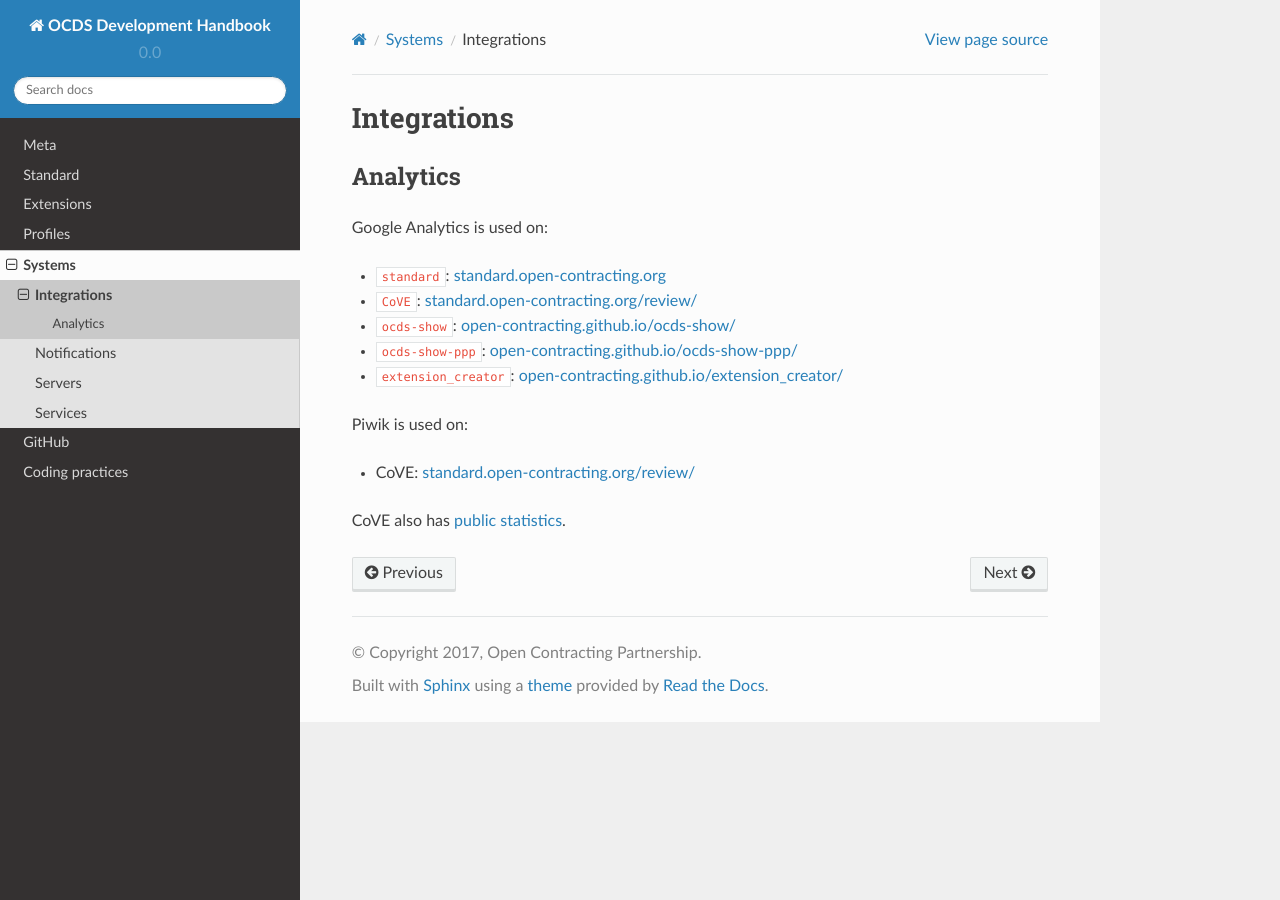
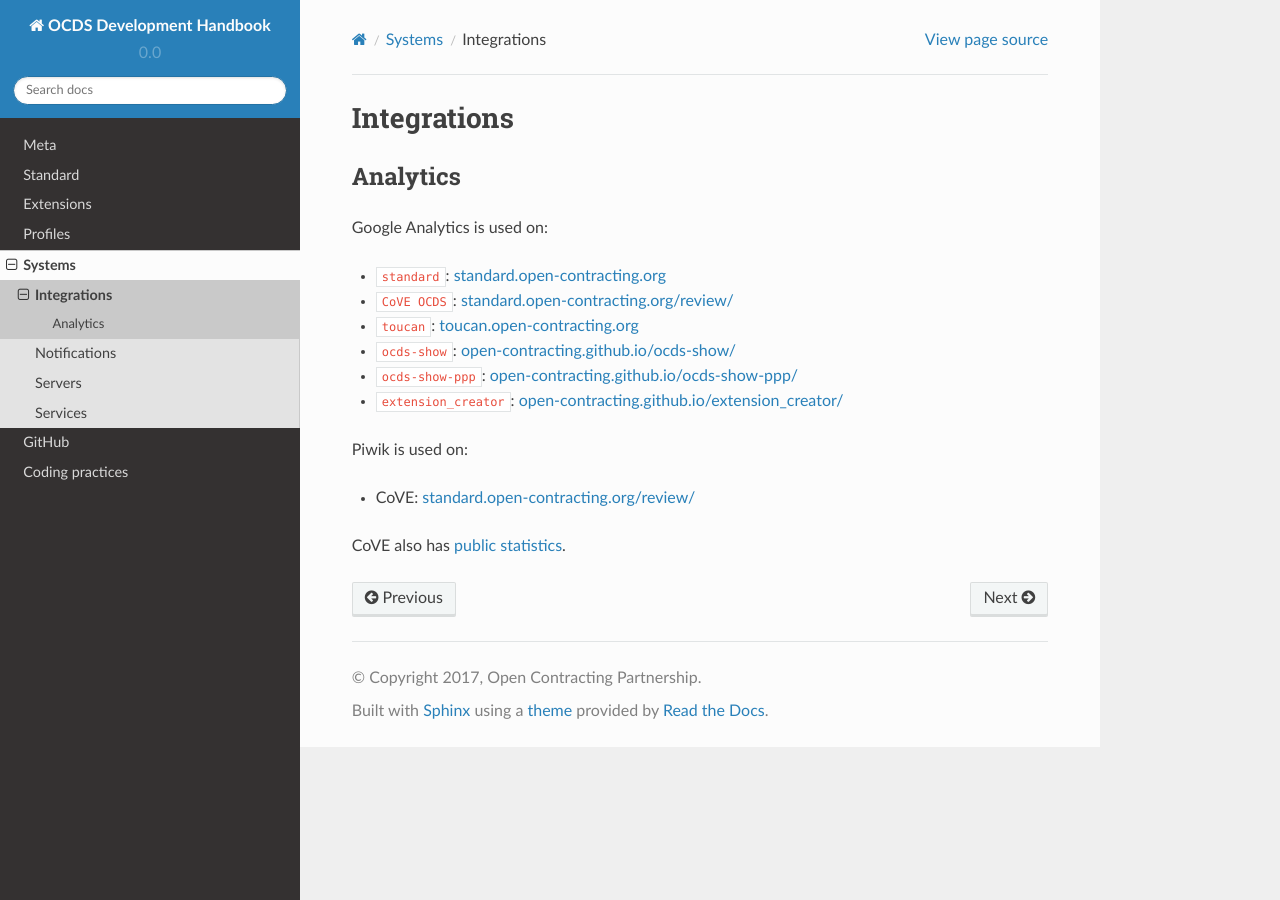
Before and after one commit to open-contracting/standard-development-handbook, a Sphinx documentation site: the page built from docs/systems/integrations.md, in a window 1280 px wide. Built offline with Sphinx 7.4.7 and the Read the Docs theme 2.0.0, drawn with Linux system fonts in a browser that asks for light colours.

Commit message:
Add toucan to Google Analytics list

```diff
--- a/docs/systems/integrations.md
+++ b/docs/systems/integrations.md
@@ -5,7 +5,8 @@
 Google Analytics is used on:
 
 * `standard`: [standard.open-contracting.org](https://standard.open-contracting.org/)
-* `CoVE`: [standard.open-contracting.org/review/](https://standard.open-contracting.org/review/)
+* `CoVE OCDS`: [standard.open-contracting.org/review/](https://standard.open-contracting.org/review/)
+* `toucan`: [toucan.open-contracting.org](https://toucan.open-contracting.org/)
 * `ocds-show`: [open-contracting.github.io/ocds-show/](https://open-contracting.github.io/ocds-show/)
 * `ocds-show-ppp`: [open-contracting.github.io/ocds-show-ppp/](https://open-contracting.github.io/ocds-show-ppp/)
 * `extension_creator`: [open-contracting.github.io/extension_creator/](https://open-contracting.github.io/extension_creator/)
```
